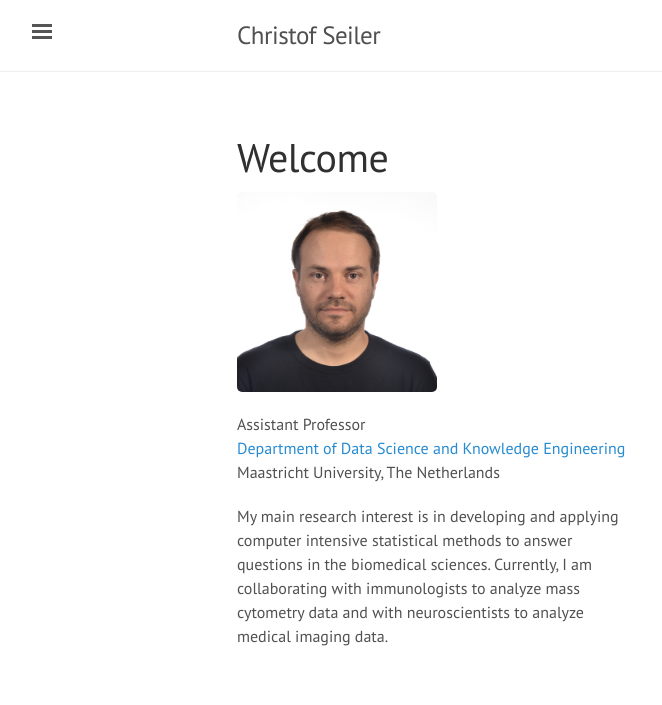
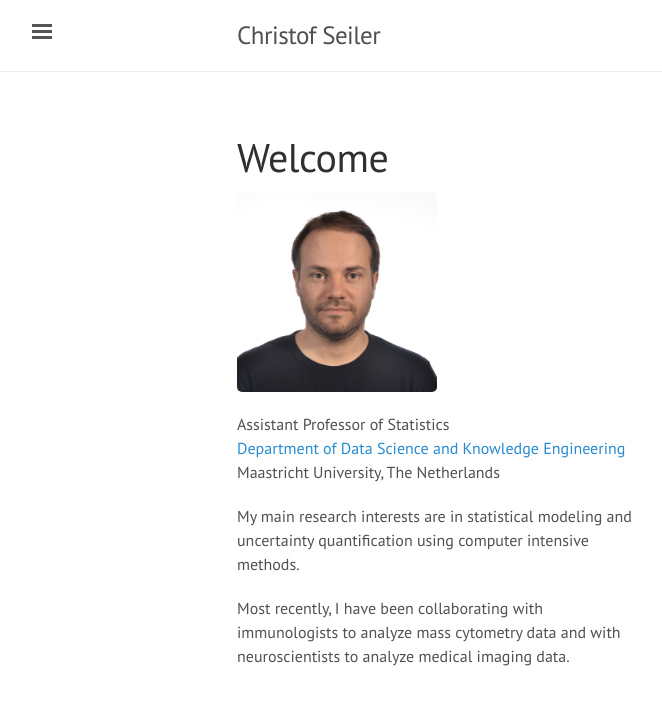
Before and after one commit to ChristofSeiler/ChristofSeiler.github.io, a Jekyll site: the page built from index.html, in a window 1280 px wide. Shown: the top 705 px of the page, without its empty margins (3-665 px from the left). Built offline with Jekyll 4.4.1, drawn with Linux system fonts in a browser that asks for light colours; the list of posts is cut into pages by our own code.

Commit message:
updated description

```diff
--- a/index.html
+++ b/index.html
@@ -14,11 +14,15 @@ p.narrow {
 <img src="public/portrait.jpg" alt="" border="0" width="200px"/>
 
 <p class="narrow">
-Assistant Professor<br>
+Assistant Professor of Statistics<br>
 <a href="https://www.maastrichtuniversity.nl/about-um/faculties/science-and-engineering/fse-departments/department-data-science-and-knowledge">Department of Data Science and Knowledge Engineering</a><br>
 Maastricht University, The Netherlands
 </p>
 
 <p class="narrow">
-My main research interest is in developing and applying computer intensive statistical methods to answer questions in the biomedical sciences. Currently, I am collaborating with immunologists to analyze mass cytometry data and with neuroscientists to analyze medical imaging data.
+My main research interests are in statistical modeling and uncertainty quantification using computer intensive methods.
 </p>
+
+<p class="narrow">
+Most recently, I have been collaborating with immunologists to analyze mass cytometry data and with neuroscientists to analyze medical imaging data.
+</p>
```
